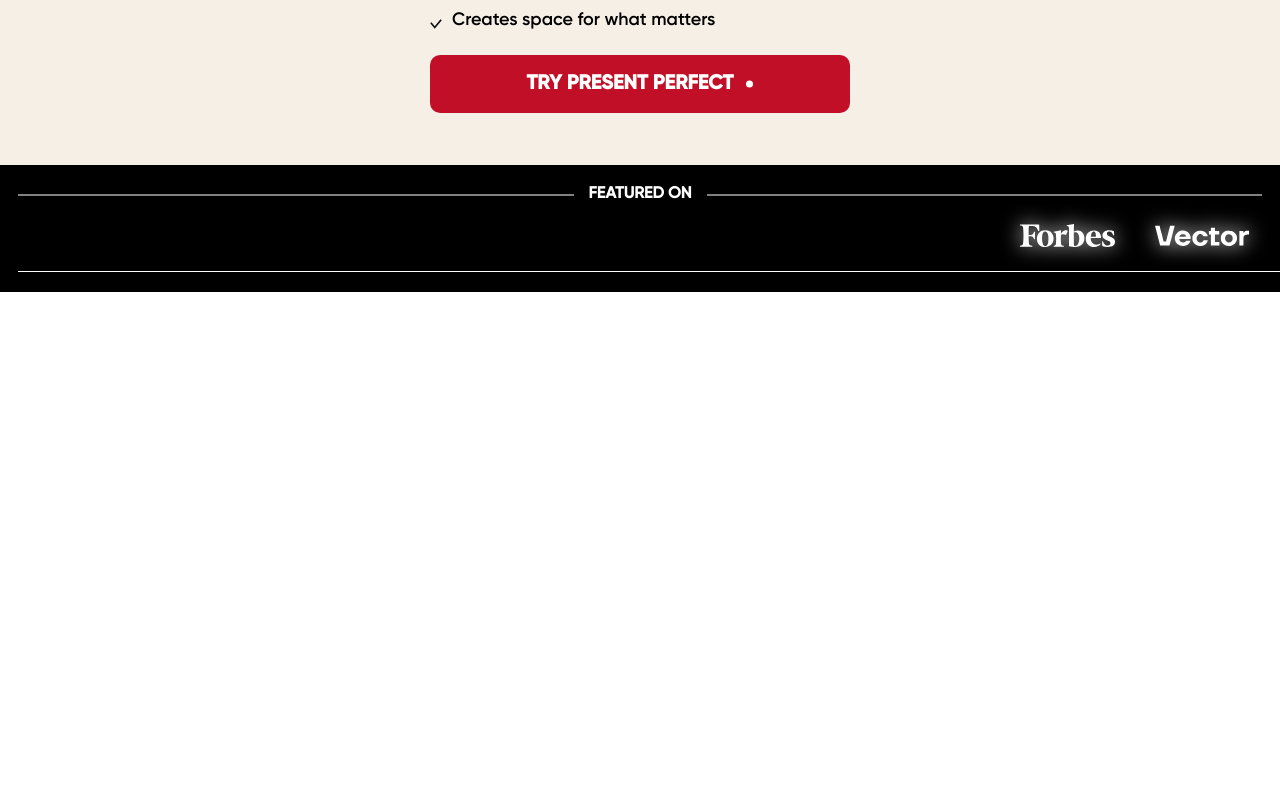
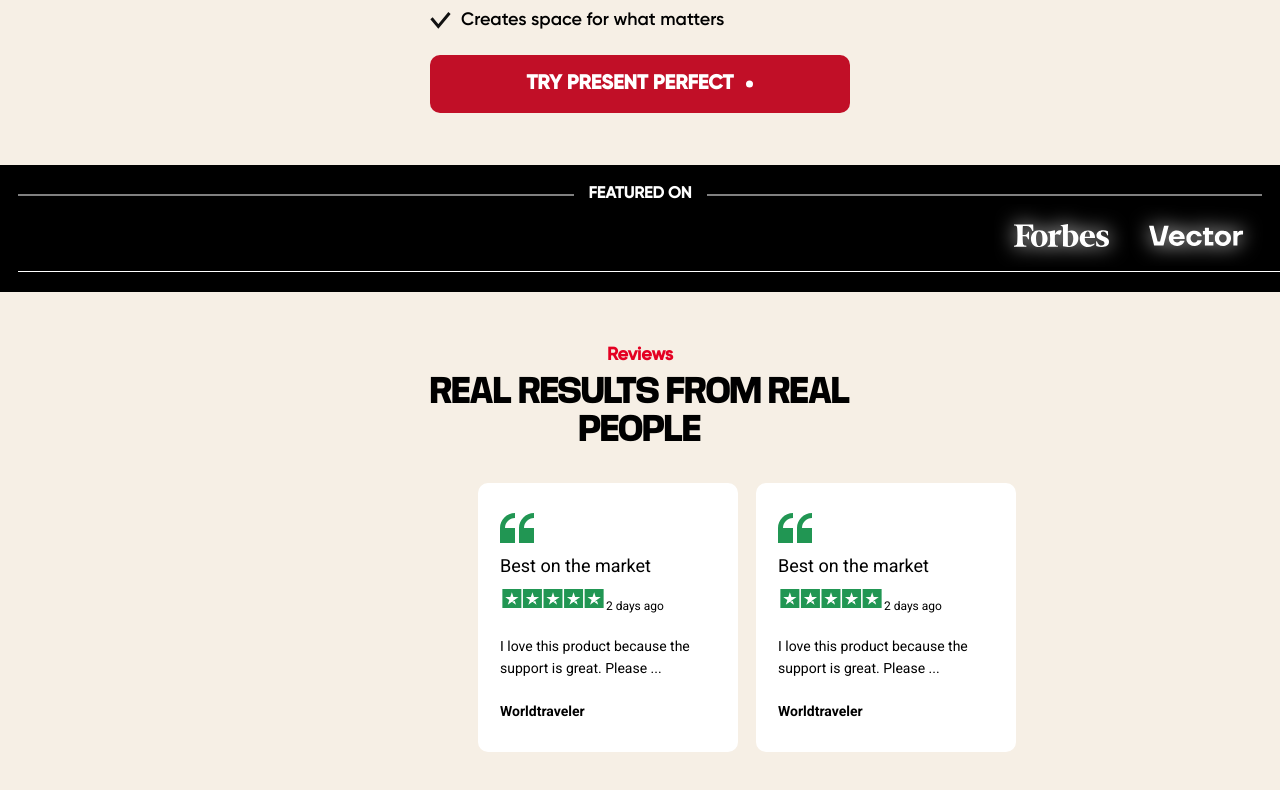
Before and after one commit to ouvarov/landing_test, a Next.js app: page / in a window 1280 px wide. Shown: the part 764-1554 px from the top of the page. Before the commit the page ends 1056 px from the top, so only its background shows below. Built offline with nearby package versions, Linux system fonts and the light colour scheme.

Commit message:
add review section

```diff
--- a/package.json
+++ b/package.json
@@ -12,13 +12,16 @@
     "next": "15.1.4",
     "react": "^19.0.0",
     "react-dom": "^19.0.0",
-    "react-fast-marquee": "^1.6.5"
+    "react-fast-marquee": "^1.6.5",
+    "react-slick": "^0.30.3",
+    "slick-carousel": "^1.8.1"
   },
   "devDependencies": {
     "@eslint/eslintrc": "^3",
     "@types/node": "^20",
     "@types/react": "^19",
     "@types/react-dom": "^19",
+    "@types/react-slick": "^0.23.13",
     "eslint": "^9",
     "eslint-config-next": "15.1.4",
     "path": "^0.12.7",
--- a/src/app/page.tsx
+++ b/src/app/page.tsx
@@ -1,28 +1,28 @@
 import { MarqueeHeader } from "@/components/MarqueeHeader";
-import Head from "next/head";
-
 import { Header } from "@/components/Header";
 import { TrySection } from "@/components/TrySection";
+import { ReviewsSection } from "@/components/ReviewsSection";
 import { FeaturedSection } from "@/components/FeaturedSection";
+import { Roboto } from "next/font/google";
 
 import "@/styles/reset.css";
+
+// Move the Roboto font loader to the module scope
+const roboto = Roboto({
+  subsets: ["latin"], // Include the subset(s) you need
+  weight: ["400", "700"], // Specify the font weights
+  variable: "--font-roboto", // Add a CSS variable for custom usage
+});
 
 export default function Home() {
   return (
     <>
-      <Head>
-        <link rel="preconnect" href="https://fonts.googleapis.com" />
-        <link rel="preconnect" href="https://fonts.gstatic.com" />
-        <link
-          href="https://fonts.googleapis.com/css2?family=Roboto:ital,wght@0,100..900;1,100..900&display=swap"
-          rel="stylesheet"
-        />
-      </Head>
-      <main>
+      <main className={roboto.variable}>
         <MarqueeHeader />
         <Header />
         <TrySection />
         <FeaturedSection />
+        <ReviewsSection />
       </main>
     </>
   );
--- a/src/components/FeaturedSection/featured_section.module.scss
+++ b/src/components/FeaturedSection/featured_section.module.scss
@@ -1,6 +1,8 @@
 .section {
   background-color: #000;
   padding: 20px 0;
+  width: 100%;
+  overflow: hidden;
 }
 
 .title {
--- a/src/components/MarqueeHeader/marquee_meader.module.scss
+++ b/src/components/MarqueeHeader/marquee_meader.module.scss
@@ -1,14 +1,14 @@
-@import "@/styles/mixins";
-
 .figure {
-  @include size(21px);
-
+  width: 21px;
+  height: 21px;
   margin-right: 22px;
 }
 
 .header {
   background-color: #000;
   padding: 12px 0;
+  width: 100%;
+  overflow: hidden;
 }
 
 .wrapper {
--- /dev/null
+++ b/src/components/ReviewsSection/index.tsx
@@ -0,0 +1,71 @@
+"use client";
+import { FC } from "react";
+import Slider from "react-slick";
+import Image from "next/image";
+
+import "slick-carousel/slick/slick.css";
+import "slick-carousel/slick/slick-theme.css";
+
+import quotationMarks from "@/assets/icons/quotationMarks.svg";
+import stars from "@/assets/icons/stars.svg";
+
+import styles from "./reviews_section.module.scss";
+
+const ReviewsSection: FC = () => {
+  const settings = {
+    dots: false,
+    infinite: false,
+    speed: 500,
+    centerMode: true,
+    arrows: false,
+    slidesToScroll: 1,
+    variableWidth: true,
+  };
+
+  return (
+    <section className={styles.section}>
+      <div className={styles.wrapper}>
+        <h2 className={styles.title}>Reviews</h2>
+        <p className={styles.headline}>Real Results from Real People</p>
+      </div>
+      <div>
+        <Slider {...settings}>
+          <div className={styles.card}>
+            <figure className={styles.quotation_marks}>
+              <Image src={quotationMarks} alt="" />
+            </figure>
+            <p className={styles.card_title}>Best on the market</p>
+            <div className={styles.rating_wrap}>
+              <figure className={styles.stars}>
+                <Image src={stars} alt="" />
+              </figure>
+              <p className={styles.rating_text}>2 days ago</p>
+            </div>
+            <p className={styles.text}>
+              I love this product because the support is great. Please ...
+            </p>
+            <p className={styles.user_name}>Worldtraveler</p>
+          </div>
+          <div className={styles.card}>
+            <figure className={styles.quotation_marks}>
+              <Image src={quotationMarks} alt="" />
+            </figure>
+            <p className={styles.card_title}>Best on the market</p>
+            <div className={styles.rating_wrap}>
+              <figure className={styles.stars}>
+                <Image src={stars} alt="" />
+              </figure>
+              <p className={styles.rating_text}>2 days ago</p>
+            </div>
+            <p className={styles.text}>
+              I love this product because the support is great. Please ...
+            </p>
+            <p className={styles.user_name}>Worldtraveler</p>
+          </div>
+        </Slider>
+      </div>
+    </section>
+  );
+};
+
+export { ReviewsSection };
--- /dev/null
+++ b/src/components/ReviewsSection/reviews_section.module.scss
@@ -0,0 +1,96 @@
+.section {
+  background-color: #F6EFE5;
+  padding: 52px 0;
+
+  :global(.slick-list) {
+    padding: 0 !important;
+  }
+
+  :global(.slick-track) {
+    display: flex;
+    padding: 0 18px;
+  }
+}
+
+.quotation_marks {
+  width: 34px;
+  height: 30px;
+  margin-bottom: 10px;
+}
+
+.wrapper {
+  max-width: 420px;
+  margin: 0 auto;
+}
+
+.title {
+  color: #E40022;
+  font-family: "Gilroy-SemiBold", serif;
+  font-size: 18px;
+  font-weight: 600;
+  line-height: 22px;
+  margin-bottom: 4px;
+  text-align: center;
+}
+
+.headline {
+  font-family: "Mediasans-Bold", serif;
+  font-size: 32px;
+  font-weight: 700;
+  line-height: 38px;
+  text-align: center;
+  text-transform: uppercase;
+  margin-bottom: 28px;
+}
+
+.card_title {
+  font-family: var(--font-roboto), sans-serif;
+  font-size: 18px;
+  font-weight: 500;
+  line-height: 26px;
+  margin-bottom: 10px;
+}
+
+.rating_wrap {
+  display: flex;
+  align-items: center;
+  margin-bottom: 13px;
+}
+
+.text {
+  font-family: var(--font-roboto), sans-serif;
+  font-size: 14px;
+  font-weight: 300;
+  line-height: 22px;
+  margin-bottom: 21px;
+}
+
+.user_name {
+  font-family: var(--font-roboto), sans-serif;
+  font-size: 14px;
+  font-weight: 700;
+  line-height: 22px;
+}
+
+.stars {
+  width: 106px;
+  height: 20px;
+  margin-bottom: 13px;
+}
+
+.rating_text {
+  font-family: var(--font-roboto), sans-serif;
+  font-size: 12px;
+  font-weight: 300;
+  line-height: 26px;
+}
+
+.card {
+  background-color: #fff;
+  border-radius: 10px;
+  padding: 30px 22px;
+  width: 260px !important;
+  min-height: 260px;
+  margin: calc(18px / 2);
+  box-sizing: border-box;
+}
--- a/src/components/TrySection/try_section.module.scss
+++ b/src/components/TrySection/try_section.module.scss
@@ -1,5 +1,3 @@
-@import "@/styles/mixins";
-
 .section {
   background-color: #F6EFE5;
   padding: 12px 18px 52px;
@@ -16,8 +14,8 @@
 }
 
 .tablet_2 {
-  @include size(67px);
-
+  width: 67px;
+  height: 67px;
   position: absolute;
   bottom: 10px;
   right: -30px;
@@ -36,7 +34,7 @@
 }
 
 .rating {
-  font-family: "Roboto", serif;
+  font-family: var(--font-roboto), sans-serif;
   font-size: 12px;
   font-weight: 400;
   line-height: 26px;
@@ -81,8 +79,8 @@
 }
 
 .check {
-  @include size(12px);
-
+  width: 21px;
+  height: 21px;
   margin-right: 10px;
 }
 
@@ -125,8 +123,8 @@
     text-transform: uppercase;
 
     &:after {
-      @include size(7px);
-
+      width: 7px;
+      height: 7px;
       border-radius: 50%;
       transform: translateY(-50%);
       content: "";
--- a/src/styles/mixins.scss
+++ /dev/null
@@ -1,4 +0,0 @@
-@mixin size($size) {
-  width: $size;
-  height: $size;
-}
```
Also changed, not shown: src/assets/icons/quotationMarks.svg (added), 1 other file (tests, documents, lock files or other folders).
